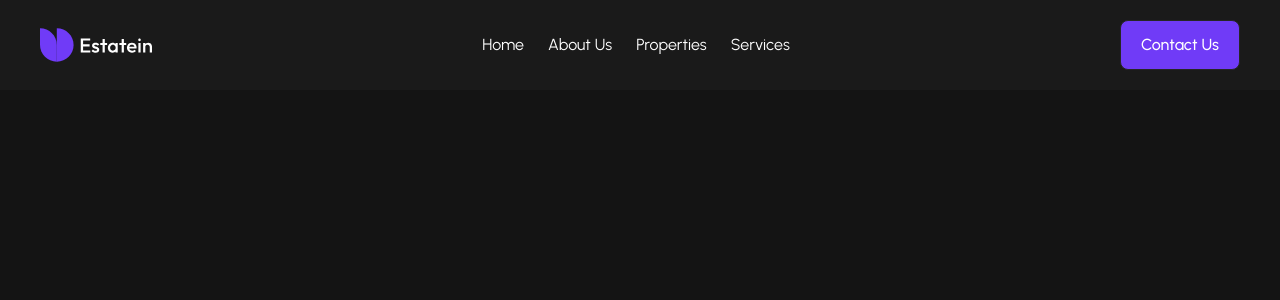
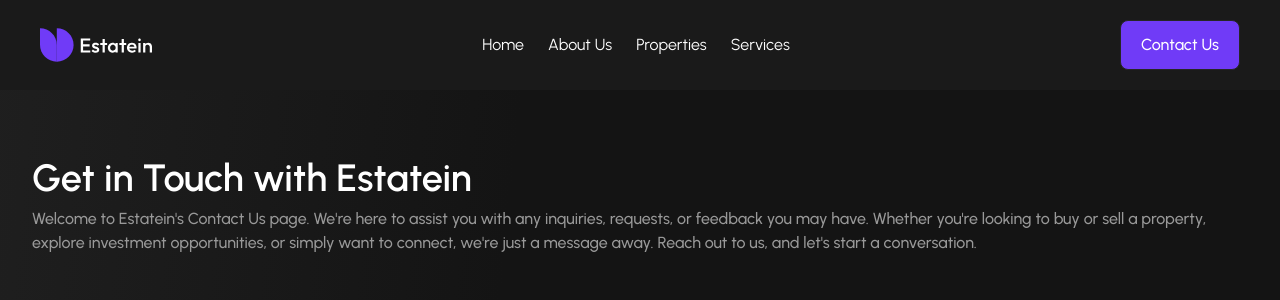
Before and after one commit to agheadof/Estatein-GraduationProject, a React (Vite) app: page /contact in a window 1280 px wide. Shown: the top 300 px of the page. Built offline with nearby package versions, Linux system fonts and the light colour scheme.

Commit message:
add sub hero section

```diff
--- /dev/null
+++ b/src/components/shared/SubHero/SubHero.tsx
@@ -0,0 +1,17 @@
+import { SectionWrapper } from "../../../layouts/SectionWrapper";
+
+type SubHeroProps = {
+  title: string
+  desc: string
+}
+
+function SubHero({ title, desc }: SubHeroProps) {
+  return (
+    <SectionWrapper className="pt-[150px] pb-[100px] bg-gradient-custom">
+      <h2 className="text-white font-semibold text-[28px] xl:text-[38px] 2xl:text-5xl [line-height:150%]">{title}</h2>
+      <p className="text-gray60 font-medium text-sm xl:text-base 2xl:text-lg [line-height:150%]">{desc}</p>
+    </SectionWrapper>
+  )
+}
+
+export default SubHero;
--- /dev/null
+++ b/src/data/subHeroData.tsx
@@ -0,0 +1,16 @@
+
+export const subHeroProperties = {
+  title: "Find Your Dream Property",
+  desc: "Welcome to Estatein, where your dream property awaits in every corner of our beautiful world. Explore our curated selection of properties, each offering a unique story and a chance to redefine your life. With categories to suit every dreamer, your journey "
+}
+
+export const subHeroServices = {
+  title: "Elevate Your Real Estate Experience",
+  desc: "Welcome to Estatein, where your real estate aspirations meet expert guidance. Explore our comprehensive range of services, each designed to cater to your unique needs and dreams."
+}
+
+
+export const subHeroContact = {
+  title: "Get in Touch with Estatein",
+  desc: "Welcome to Estatein's Contact Us page. We're here to assist you with any inquiries, requests, or feedback you may have. Whether you're looking to buy or sell a property, explore investment opportunities, or simply want to connect, we're just a message away. Reach out to us, and let's start a conversation."
+}
--- a/src/index.css
+++ b/src/index.css
@@ -33,3 +33,9 @@
     --font-urbanist: "Urbanist", sans-serif;
     --breakpoint-lg-custom: 992px;
 }
+
+@layer utilities {
+  .bg-gradient-custom {
+    background: linear-gradient(95.93deg, #262626 -26.82%, rgba(38, 38, 38, 0) 40.46%);
+  }
+}
--- a/src/pages/ContactPage.tsx
+++ b/src/pages/ContactPage.tsx
@@ -1,9 +1,10 @@
-import React from 'react'
+import SubHero from "../components/shared/SubHero/SubHero"
+import { subHeroContact } from "../data/subHeroData"
 
 function ContactPage() {
   return (
     <div className='min-[1920px]:container min-[1920px]:mx-auto'>
-
+      <SubHero title={subHeroContact.title} desc={subHeroContact.desc} />
     </div>
   )
 }
--- a/src/pages/PropertiesPage.tsx
+++ b/src/pages/PropertiesPage.tsx
@@ -1,9 +1,10 @@
-import React from 'react'
+import SubHero from '../components/shared/SubHero/SubHero'
+import { subHeroProperties } from '../data/subHeroData'
 
 function PropertiesPage() {
   return (
     <div className='min-[1920px]:container min-[1920px]:mx-auto'>
-
+      <SubHero title={subHeroProperties.title} desc={subHeroProperties.desc} />
     </div>
   )
 }
--- a/src/pages/ServicesPage.tsx
+++ b/src/pages/ServicesPage.tsx
@@ -1,9 +1,10 @@
-import React from 'react'
+import SubHero from '../components/shared/SubHero/SubHero'
+import { subHeroServices } from '../data/subHeroData'
 
 function ServicesPage() {
   return (
     <div className='min-[1920px]:container min-[1920px]:mx-auto'>
-
+      <SubHero title={subHeroServices.title} desc={subHeroServices.desc} />
     </div>
   )
 }
```
